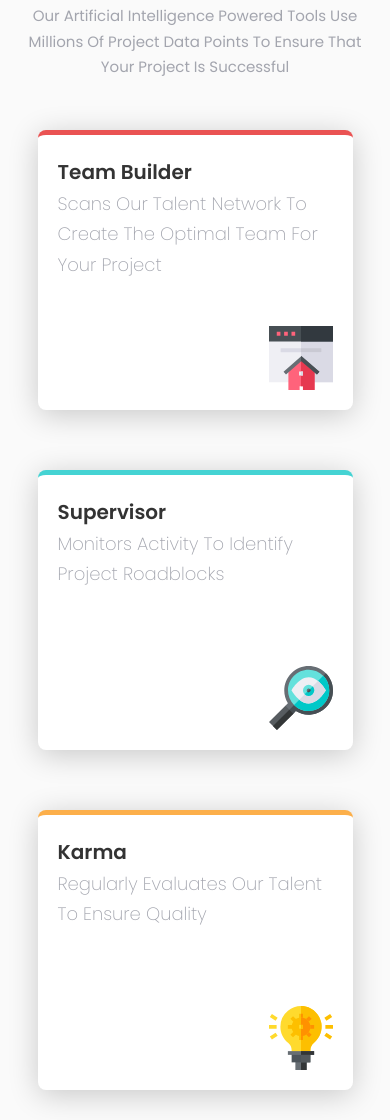
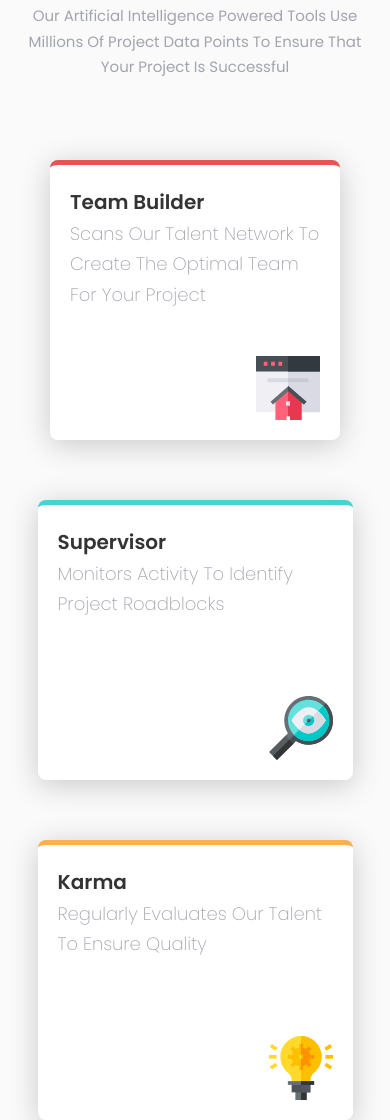
Before and after one commit to mohammadosprojects/four-card-feature-section-master, a plain HTML site: page index.html in a window 390 px wide. Shown: the part 132-1252 px from the top of the page. Drawn offline with Linux system fonts and the light colour scheme.

Commit message:
thrid commit

```diff
--- a/resources/sass/components/_cards.scss
+++ b/resources/sass/components/_cards.scss
@@ -1,14 +1,12 @@
 .cards {
   width: 100%;
   &__top {
-    margin-bottom: 4rem;
     display: flex;
     justify-content: center;
   }
 
   &__botoom {
     display: flex;
-    gap: 4rem;
     align-items: center;
     justify-content: center;
 
@@ -22,6 +20,7 @@
 .card {
   box-sizing: border-box;
   padding: 3rem;
+  margin: 3rem;
   width: 30%;
   height: 28rem;
   background-color: $color-wight;
--- a/resources/sass/layout/_mobile.scss
+++ b/resources/sass/layout/_mobile.scss
@@ -21,7 +21,6 @@
   .card {
     box-sizing: border-box;
     padding: 2rem;
-    margin-bottom: 2rem;
     width: 90%;
 
     &__icon {
```
Also changed, not shown: resources/css/main.css, 1 other file.
